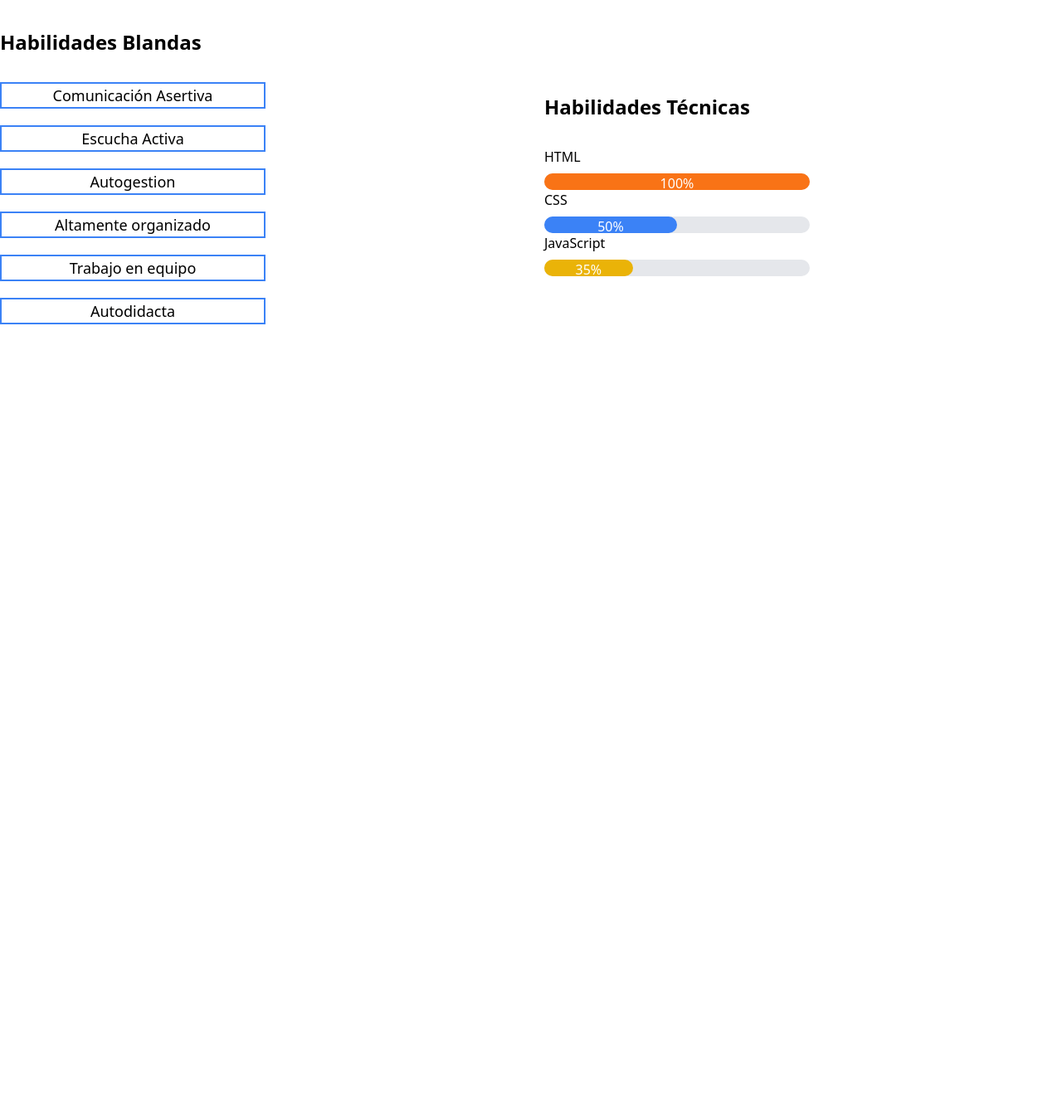
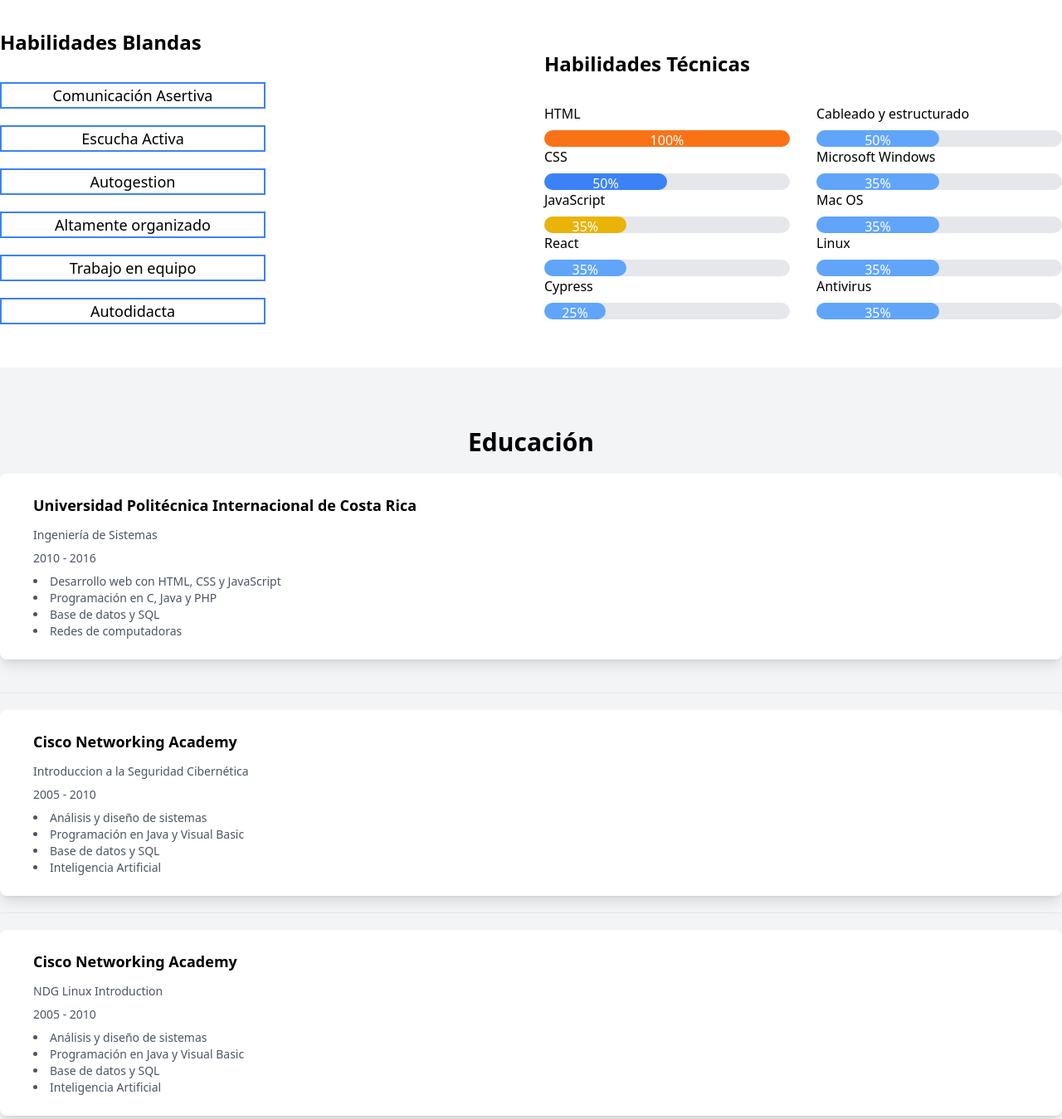
Before and after one commit to whan05/christian-portfolio, a website: page index.html in a window 1280 px wide. Shown: the part 2333-3682 px from the top of the page at 83% size. Before the commit the page ends 2776 px from the top, so only its background shows below. Drawn offline with nearby package versions, Linux system fonts and the light colour scheme.

Commit message:
Se finalizo la seccion de skills y se añadio la seccion de educacion

```diff
--- a/index.html
+++ b/index.html
@@ -194,32 +194,128 @@
           </div>
           <div class="md:w-1/2 mb-4 md:mb-0">
             <h3 class="text-2xl font-bold my-8">Habilidades Técnicas</h3>
+            <div class="flex flex-col md:flex-row items-center justify-center md:space-x-8">
+              <div class="md:w-1/2 mb-4 md:mb-0">
                 <ul class="list-none">
                   <li>
                     HTML
-                <div class="w-80 h-5 bg-gray-200 rounded-full mt-2">
+                    <div class="w-80 md:w-full h-5 bg-gray-200 rounded-full mt-2">
                       <div class="w-full progress-bar bg-orange-500 h-full rounded-full text-center text-white">100% </div>
                     </div>
                   </li>
                   <li>
                     CSS
-                <div class="w-80 h-5 bg-gray-200 rounded-full mt-2">
+                    <div class="w-80 md:w-full h-5 bg-gray-200 rounded-full mt-2">
                       <div class="w-1/2 progress-bar bg-blue-500 h-full rounded-full text-center text-white">50%</div>
                     </div>
                   </li>
                   <li>
                     JavaScript
-                <div class="w-80 h-5 bg-gray-200 rounded-full mt-2">
+                    <div class="w-80 md:w-full h-5 bg-gray-200 rounded-full mt-2">
                       <div class="w-1/3 progress-bar bg-yellow-500 h-full rounded-full text-center text-white">35%</div>
+                    </div>
+                  </li>
+                  <li>
+                    React
+                    <div class="w-80 md:w-full h-5 bg-gray-200 rounded-full mt-2">
+                      <div class="w-1/3 progress-bar bg-blue-400 h-full rounded-full text-center text-white">35%</div>
+                    </div>
+                  </li>
+                  <li>
+                    Cypress
+                    <div class="w-80 md:w-full h-5 bg-gray-200 rounded-full mt-2">
+                      <div class="w-1/4 progress-bar bg-blue-400 h-full rounded-full text-center text-white">25%</div>
                     </div>
                   </li>
                 </ul>
               </div>
-
+              <div class="md:w-1/2 mb-4 md:mb-0">
+                <ul class="list-none">
+                  <li>
+                    Cableado y estructurado
+                    <div class="w-80 md:w-full h-5 bg-gray-200 rounded-full mt-2">
+                      <div class="w-1/2 progress-bar bg-blue-400 h-full rounded-full text-center text-white">50%</div>
+                    </div>
+                  </li>
+                  <li>
+                    Microsoft Windows
+                    <div class="w-80 md:w-full h-5 bg-gray-200 rounded-full mt-2">
+                      <div class="w-1/2 progress-bar bg-blue-400 h-full rounded-full text-center text-white">35%</div>
+                    </div>
+                  </li>
+                  <li>
+                    Mac OS
+                    <div class="w-80 md:w-full h-5 bg-gray-200 rounded-full mt-2">
+                      <div class="w-1/2 progress-bar bg-blue-400 h-full rounded-full text-center text-white">35%</div>
+                    </div>
+                  </li>
+                  <li>
+                    Linux
+                    <div class="w-80 md:w-full h-5 bg-gray-200 rounded-full mt-2">
+                      <div class="w-1/2 progress-bar bg-blue-400 h-full rounded-full text-center text-white">35%</div>
+                    </div>
+                  </li>
+                  <li>
+                    Antivirus
+                    <div class="w-80 md:w-full h-5 bg-gray-200 rounded-full mt-2">
+                      <div class="w-1/2 progress-bar bg-blue-400 h-full rounded-full text-center text-white">35%</div>
+                    </div>
+                  </li>
+                </ul>
+              </div>
+            </div>
+          </div>
+        </div>
+      </div>
+    </section>
+    <section class="bg-gray-100 py-8">
+      <div class="container mx-auto py-10">
+        <h2 class="text-3xl text-center font-bold mb-5">Educación</h2>
+        <div class="flex justify-center items-center">
+          <div class="w-full max-w-7xl bg-white rounded-lg shadow-lg px-10 py-6 mb-5">
+            <h3 class="text-lg font-bold mb-3">Universidad Politécnica Internacional de Costa Rica</h3>
+            <p class="text-gray-600 text-sm mb-2">Ingeniería de Sistemas</p>
+            <p class="text-gray-600 text-sm mb-2">2010 - 2016</p>
+            <ul class="list-disc list-inside text-sm text-gray-600">
+              <li>Desarrollo web con HTML, CSS y JavaScript</li>
+              <li>Programación en C, Java y PHP</li>
+              <li>Base de datos y SQL</li>
+              <li>Redes de computadoras</li>
+            </ul>
+          </div>
+        </div>
+        <hr class="my-5">
+        <div class="flex justify-center items-center">
+          <div class="w-full max-w-7xl bg-white rounded-lg shadow-lg px-10 py-6">
+            <h3 class="text-lg font-bold mb-3">Cisco Networking Academy</h3>
+            <p class="text-gray-600 text-sm mb-2">Introduccion a la Seguridad Cibernética</p>
+            <p class="text-gray-600 text-sm mb-2">2005 - 2010</p>
+            <ul class="list-disc list-inside text-sm text-gray-600">
+              <li>Análisis y diseño de sistemas</li>
+              <li>Programación en Java y Visual Basic</li>
+              <li>Base de datos y SQL</li>
+              <li>Inteligencia Artificial</li>
+            </ul>
+          </div>
+        </div>
+        <hr class="my-5">
+        <div class="flex justify-center items-center">
+          <div class="w-full max-w-7xl bg-white rounded-lg shadow-lg px-10 py-6">
+            <h3 class="text-lg font-bold mb-3">Cisco Networking Academy</h3>
+            <p class="text-gray-600 text-sm mb-2">NDG Linux Introduction</p>
+            <p class="text-gray-600 text-sm mb-2">2005 - 2010</p>
+            <ul class="list-disc list-inside text-sm text-gray-600">
+              <li>Análisis y diseño de sistemas</li>
+              <li>Programación en Java y Visual Basic</li>
+              <li>Base de datos y SQL</li>
+              <li>Inteligencia Artificial</li>
+            </ul>
+          </div>
+        </div>
       </div>
 
-      </div>
     </section>
+
   </main>
   <script src="./js/app.js"></script>
   <script src="https://cdn.jsdelivr.net/npm/progressbar.js@1.0.0/dist/progressbar.min.js"></script>
```
Also changed, not shown: dist/styles.css. Lines whose indentation alone changed are shown as unchanged.
